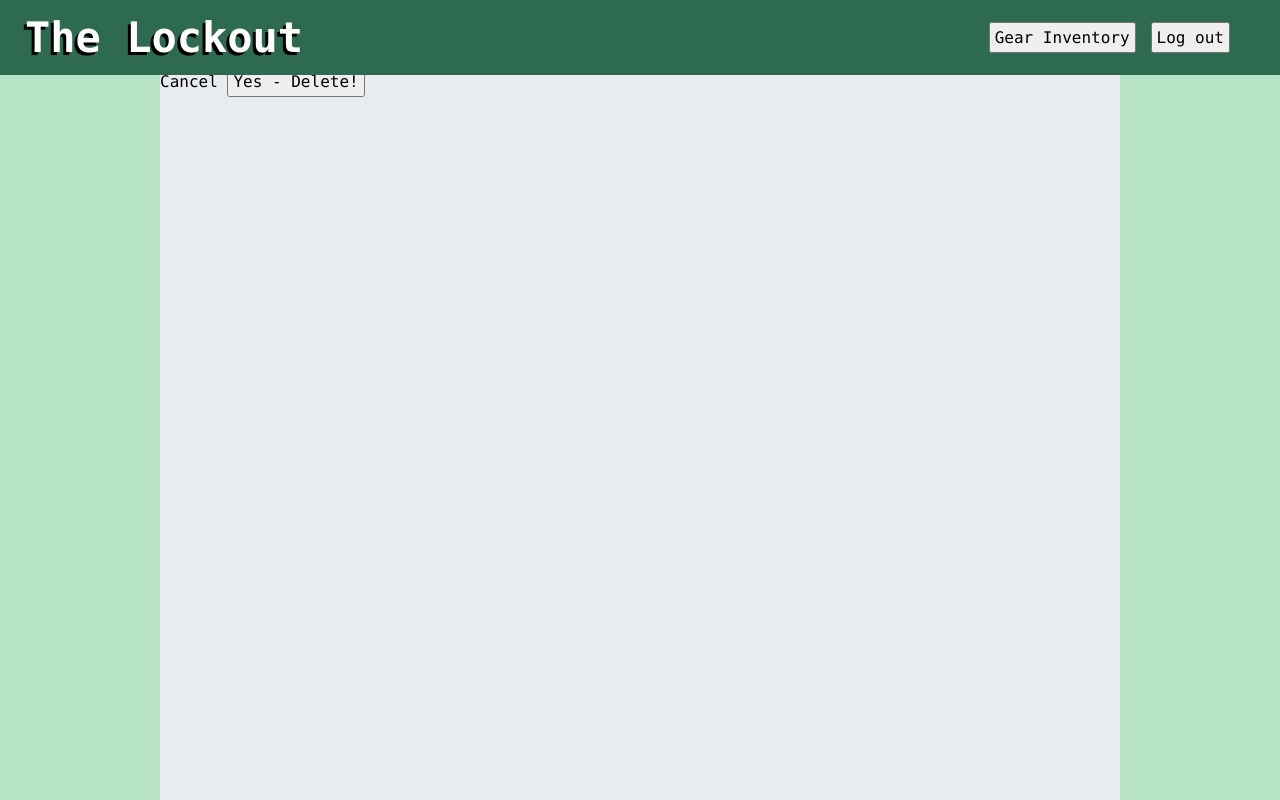
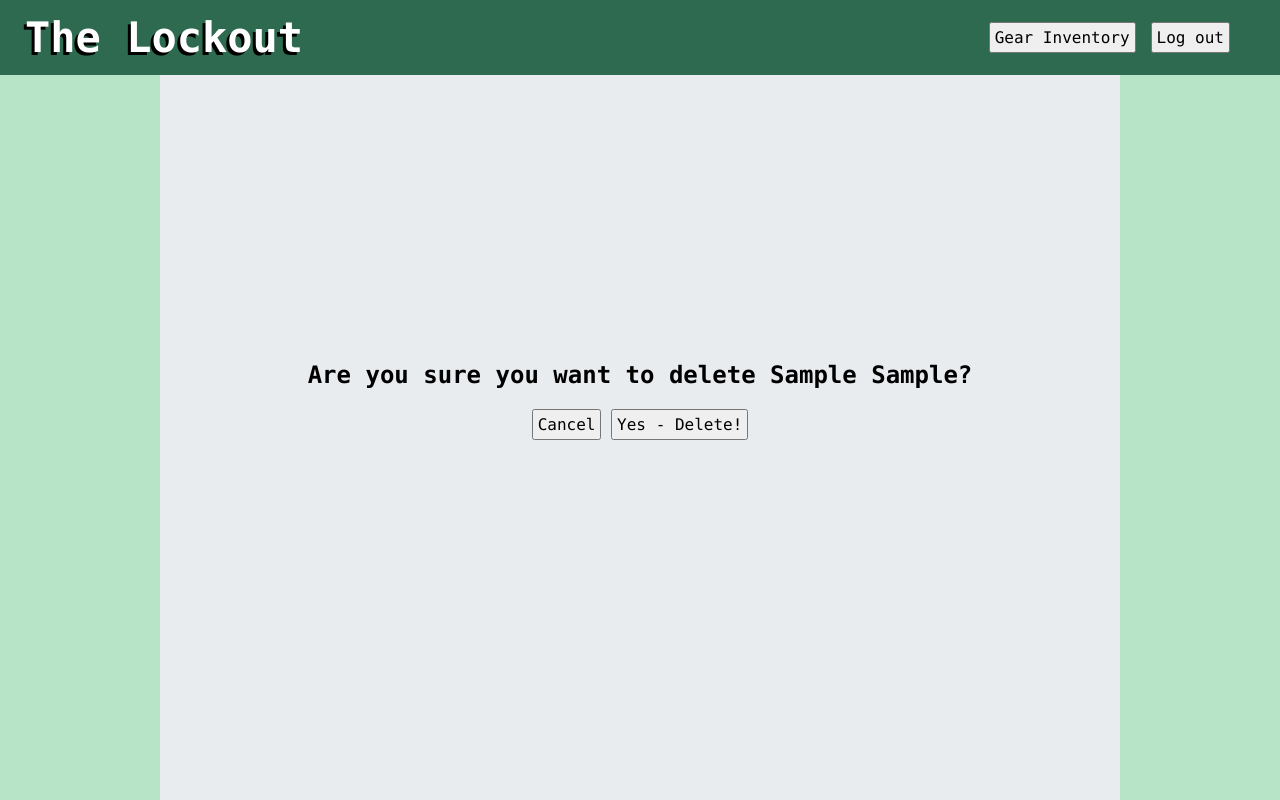
Before and after one commit to JuicetenG/the-lockout, a Django app: page /gear/1/delete/ in a window 1280 px wide. Run offline with Django 5.2, Linux system fonts and the light colour scheme; a user stored in the database is signed in; tables that the repository leaves empty hold one stand-in row (values such as "Sample post").

Commit message:
finish styling all pages

```diff
--- /dev/null
+++ b/main_app/static/css/gear/delete.css
@@ -0,0 +1,11 @@
+.delete-container {
+  height: 100vh;
+  display: flex;
+  align-items: center;
+  justify-content: center;
+  text-align: center;
+}
+
+h2 {
+  padding-bottom: 20px;
+}
--- a/main_app/templates/main_app/gear_confirm_delete.html
+++ b/main_app/templates/main_app/gear_confirm_delete.html
@@ -1,17 +1,21 @@
 {% extends 'base.html' %}
 {% load static %}
+{% block head %}
+<link rel="stylesheet" href="{% static 'css/gear/delete.css' %}" />
+{% endblock %}
 {% block content %}
 
-<div class="page-header">
-  <h1>Delete Gear</h1>
-</div>
+<div class="delete-container">
+  <div>
 
     <h2>Are you sure you want to delete {{ gear.make }} {{ gear.model }}?</h2>
 
     <form action="" method="post" class="form">
       {% csrf_token %}
-  <a href="{% url 'gear-detail' gear.id %}" class="cancel-btn">Cancel</a>
+      <button><a href="{% url 'gear-detail' gear.id %}" class="cancel-btn">Cancel</a></button>
       <button type="submit" class="delete-btn">Yes - Delete!</button>
     </form>
+  </div>
+</div>
 
 {% endblock %}
--- a/main_app/views.py
+++ b/main_app/views.py
@@ -23,7 +23,7 @@
     fields = ['make', 'model', 'type', 'cost', 'trade']
     success_url = '/gear/'
 
-class GearUpdate(ImageUploadMixin, LoginRequiredMixin, UpdateView):
+class GearUpdate(LoginRequiredMixin, UpdateView):
     model = Gear
     fields = [ 'cost', 'trade']
     success_url = '/gear/'
```
Also changed, not shown: main_app/templates/main_app/gear_form.html (+6 -4 lines). Lines whose indentation alone changed are shown as unchanged.
